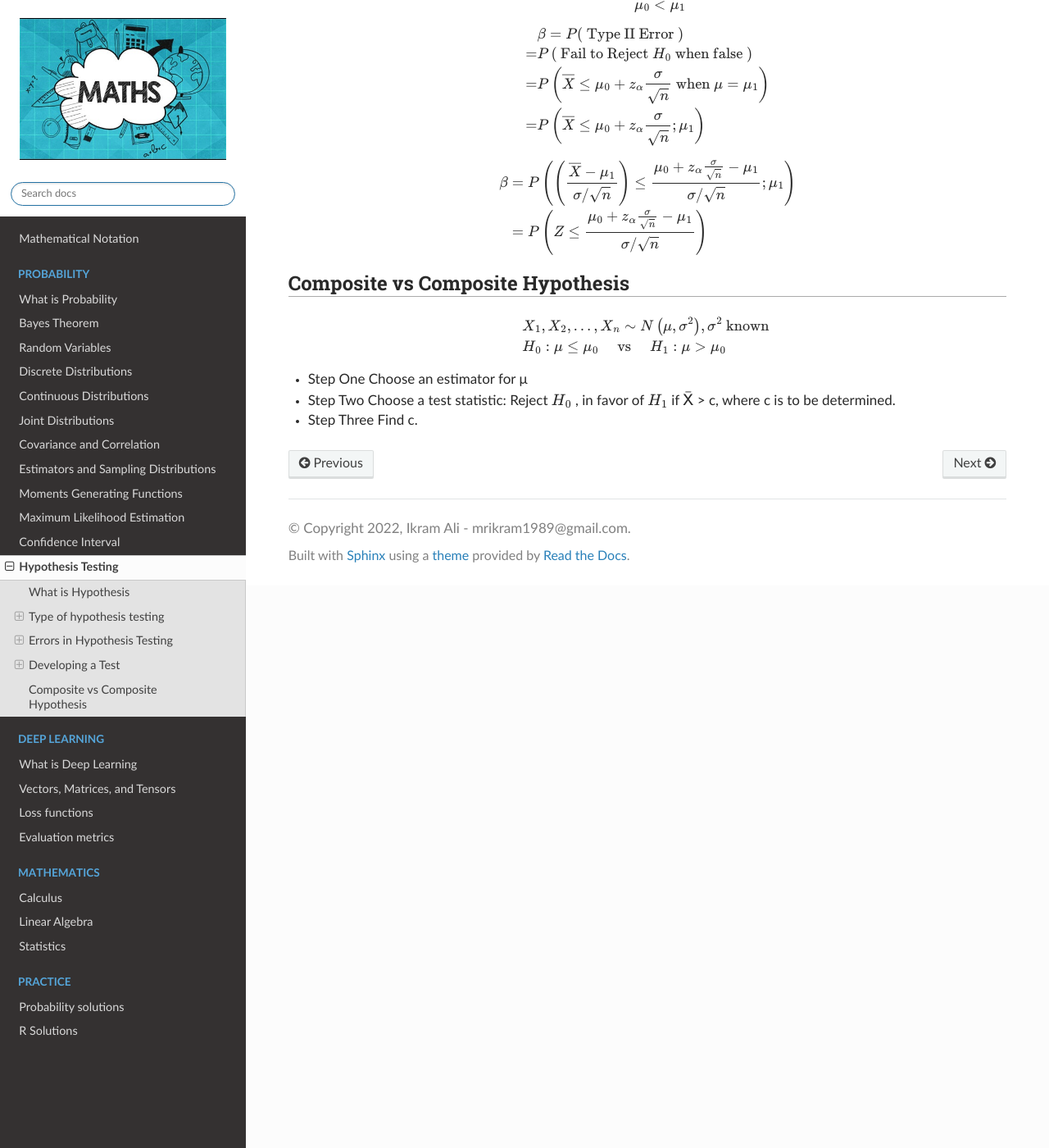
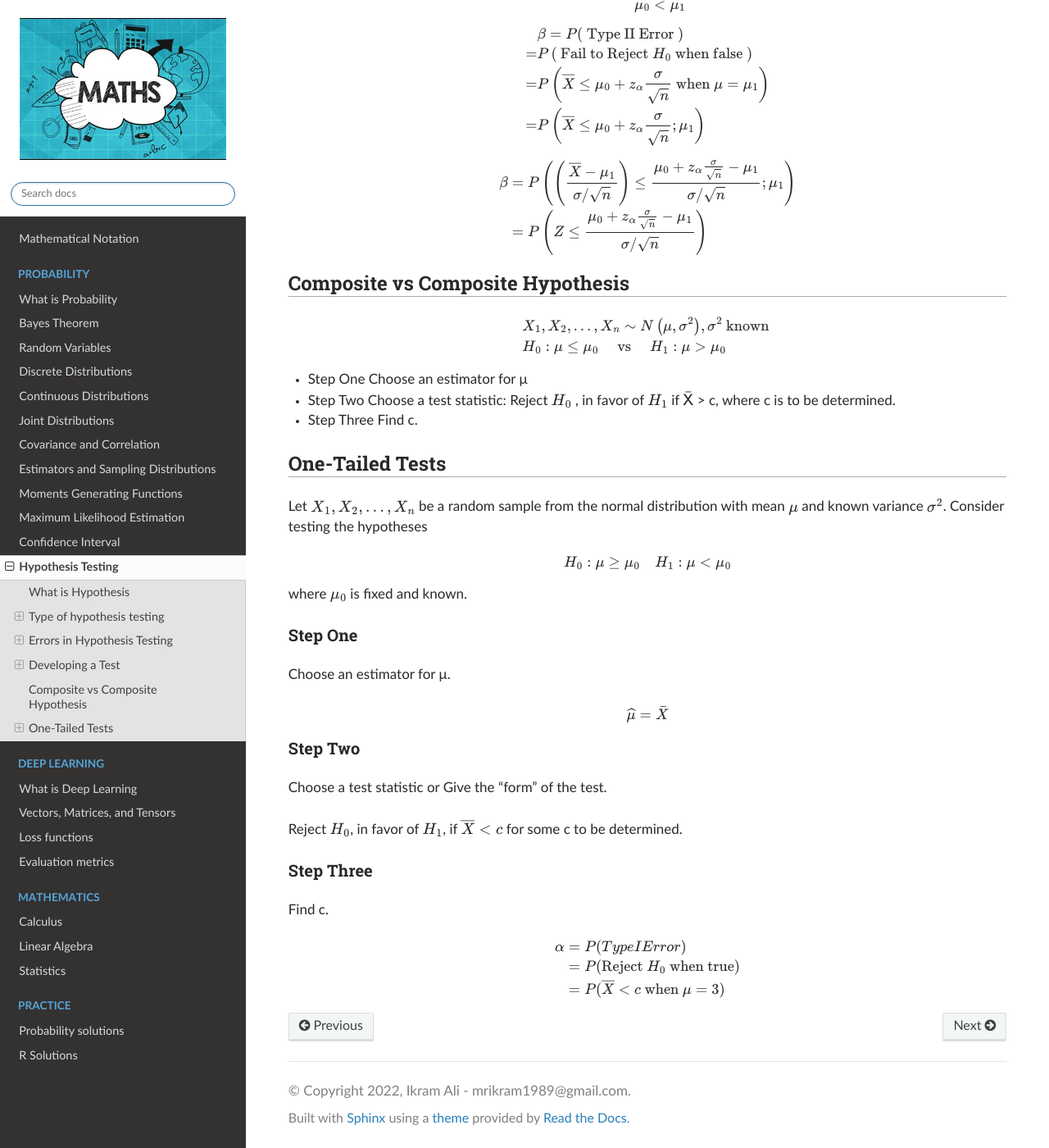
Before and after one commit to akkefa/ml-notes, a Sphinx documentation site: the page built from docs/probability/hypothesis_testing.md, in a window 1280 px wide and 1400 px high, scrolled down 9148 px. Shown: the whole window at 82% size. Built offline with Sphinx 7.4.7 and the Read the Docs theme 2.0.0, drawn with Linux system fonts in a browser that asks for light colours.

Commit message:
new changes

```diff
--- a/docs/probability/hypothesis_testing.md
+++ b/docs/probability/hypothesis_testing.md
@@ -345,3 +345,38 @@ $$
 - Step One Choose an estimator for μ
 - Step Two Choose a test statistic: Reject $H_0$ , in favor of $H_1$ if $\bar{𝖷}$ > c, where c is to be determined.
 - Step Three Find c.
+
+## One-Tailed Tests
+
+Let $X_1, X_2, \ldots, X_n$ be a random sample from the normal distribution with mean $\mu$ and known variance $\sigma^2$.
+Consider testing the hypotheses
+
+$$
+H _0: \mu \geq \mu_0 \quad H _1: \mu<\mu_0
+$$
+
+where $\mu_0$ is fixed and known.
+
+
+### Step One
+Choose an estimator for μ.
+
+$$
+\widehat{\mu}=\bar{X}
+$$
+
+### Step Two
+
+Choose a test statistic or Give the “form” of the test.
+
+Reject $H _0$, in favor of $H _1$, if $\overline{ X }< c$ for some c to be determined.
+
+### Step Three
+
+Find c.
+
+$$
+\alpha&= P(Type I Error) \\
+&=P( \text{Reject } H_0 \text{ when true}) \\
+&=P (\overline{ X }< c \text{ when } \mu=3)
+$$
```
